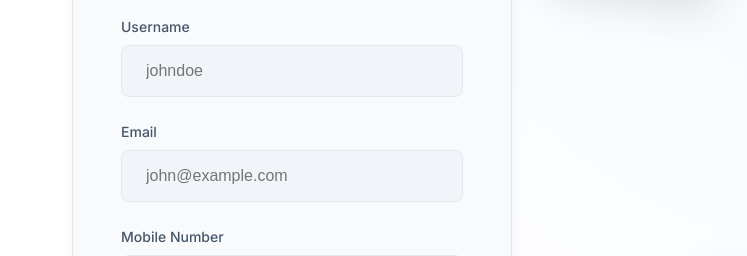
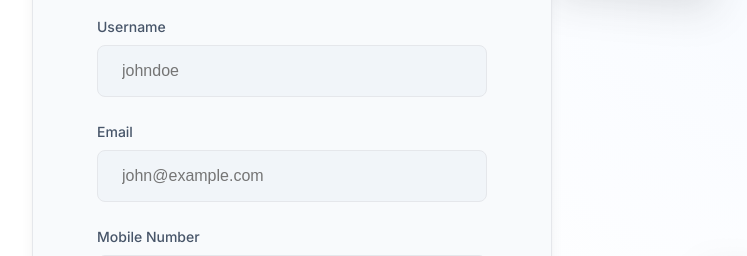
Before and after one commit to SHARABUMANOJKUMAR/Prompt-Bazaar999, a Flask app: page /signup in a window 1280 px wide. Shown: the part 337-593 px from the top of the page, without its empty margins (348-1095 px from the left). Run offline with Flask 3, Linux system fonts and the light colour scheme; some libraries are stand-ins or nearby versions.

Commit message:
Inject premium desktop padding and verify button width overrides on Auth forms

```diff
--- a/static/css/style.css
+++ b/static/css/style.css
@@ -904,3 +904,19 @@ img {
     margin-top: 24px !important;
   }
 }
+
+/* =======================================
+   Auth Card Laptop & Desktop Padding
+   ======================================= */
+@media (min-width: 1024px) {
+  .card-auth {
+    padding: 40px !important; /* Laptop padding */
+    max-width: 480px; /* Slightly wider for laptop/desktop */
+  }
+}
+@media (min-width: 1200px) {
+  .card-auth {
+    padding: 48px 64px !important; /* Premium Desktop padding */
+    max-width: 520px; /* Give it more room on large screens */
+  }
+}
--- a/templates/base.html
+++ b/templates/base.html
@@ -5,7 +5,7 @@
     <meta name="viewport" content="width=device-width, initial-scale=1.0">
     <title>{% block title %}Prompt Bazaar{% endblock %}</title>
     <link href="https://fonts.googleapis.com/css2?family=Inter:wght@400;500;600;700&display=swap" rel="stylesheet">
-    <link rel="stylesheet" href="{{ url_for('static', filename='css/style.css') }}?v=4">
+    <link rel="stylesheet" href="{{ url_for('static', filename='css/style.css') }}?v=5">
     <link rel="icon" type="image/png" href="https://res.cloudinary.com/dwv8kc9vb/image/upload/v1778936080/Prompt_Bazaar_Favican_sk4rnu.png">
     {% block head %}{% endblock %}
 
```
